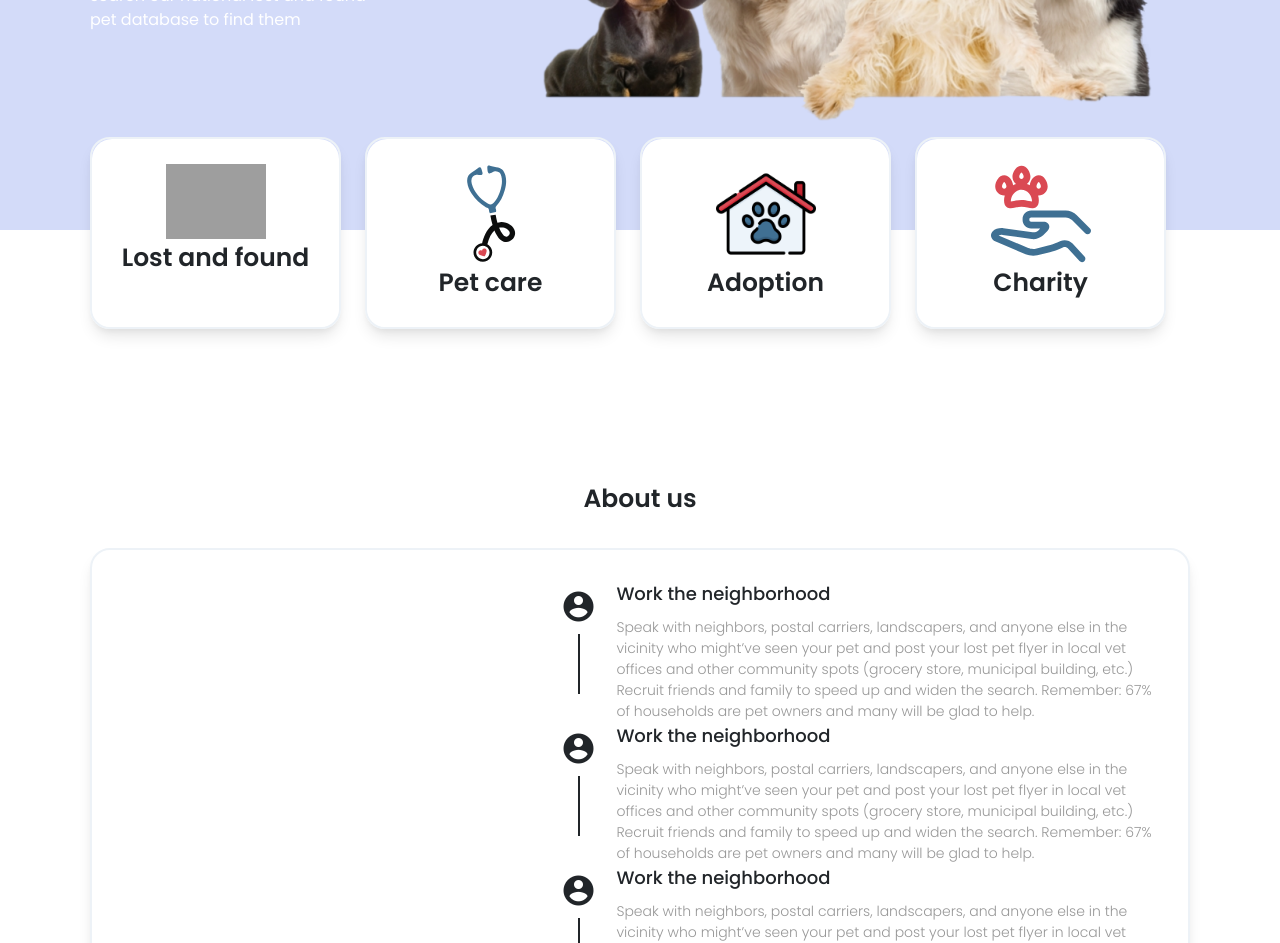
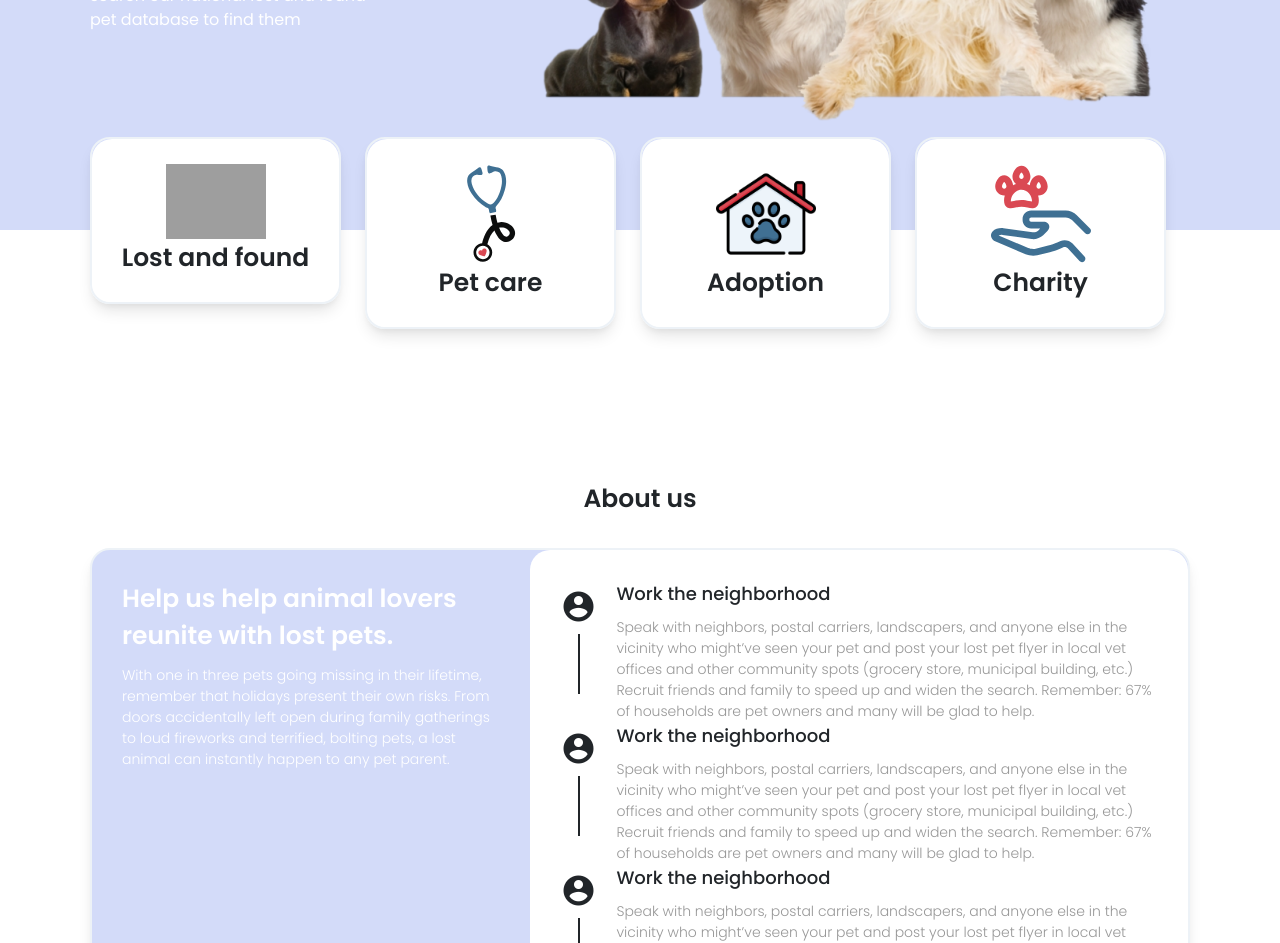
Before and after one commit to LortkipanidzeLuka/PetCare-FrontEnd, a React (Create React App) app: page / in a window 1280 px wide. Shown: the part 300-1243 px from the top of the page. Built offline with nearby package versions, Linux system fonts and the light colour scheme; grey boxes are pictures that could not be loaded.

Commit message:
minor variable export

```diff
--- a/src/assets/scss/pages/_landing.scss
+++ b/src/assets/scss/pages/_landing.scss
@@ -177,4 +177,5 @@
 .about-us-block{
   height: 100% !important;
   display: flex;
+  background-color: $landing-darker-background;
 }
--- a/src/assets/scss/variables.scss
+++ b/src/assets/scss/variables.scss
@@ -71,6 +71,7 @@ $medium-modal-width: 50%;
 
 
 // landing parameters
+$landing-darker-background: #d3dbf9;
 $landing-home-height: 470px;
 $landing-text-height: 200px;
 $landing-text-width: 300px;
--- a/src/pages/landing/LandingPageSquares.js
+++ b/src/pages/landing/LandingPageSquares.js
@@ -26,8 +26,8 @@ const LandingPageSquares = () => {
 					{squares.map((value, index) => {
 						return (
 							<Col key={index} xl={3} xxl={3} sm={12} xs={12} lg={6} md={6} className={'landing-square'}>
-								<Block className={'full-width about-us-block'}>
-									<div className='full-width about-us-block pet-card-content d-flex flex-column  align-items-center  home-page-square'>
+								<Block className={'full-width'}>
+									<div className='full-width pet-card-content d-flex flex-column  align-items-center  home-page-square'>
 										<img width={'100px'} src={value.imgUrl} alt={value.text} />
 										<Link className={'unset-list-style'} to={value.url}>
 											<Text text={value.text} type={TextType.EXTRA_LARGE} />
```
